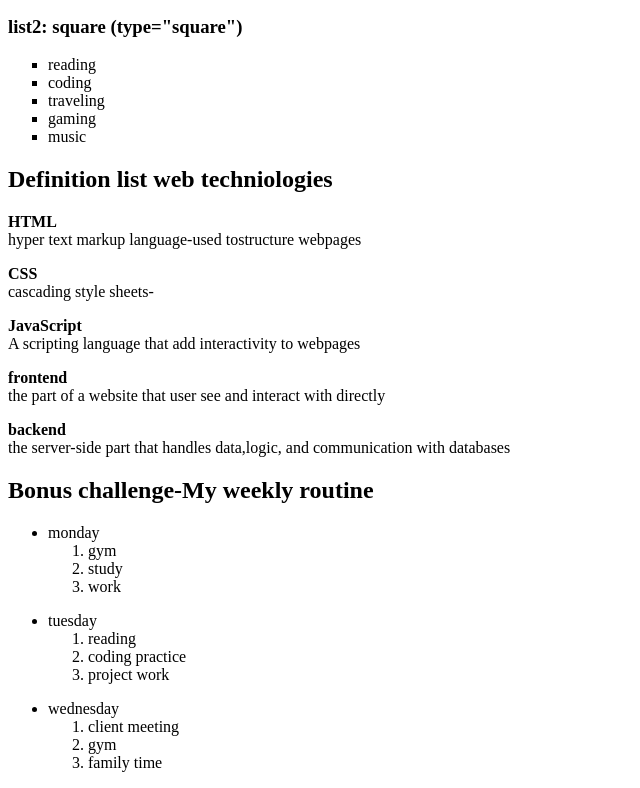
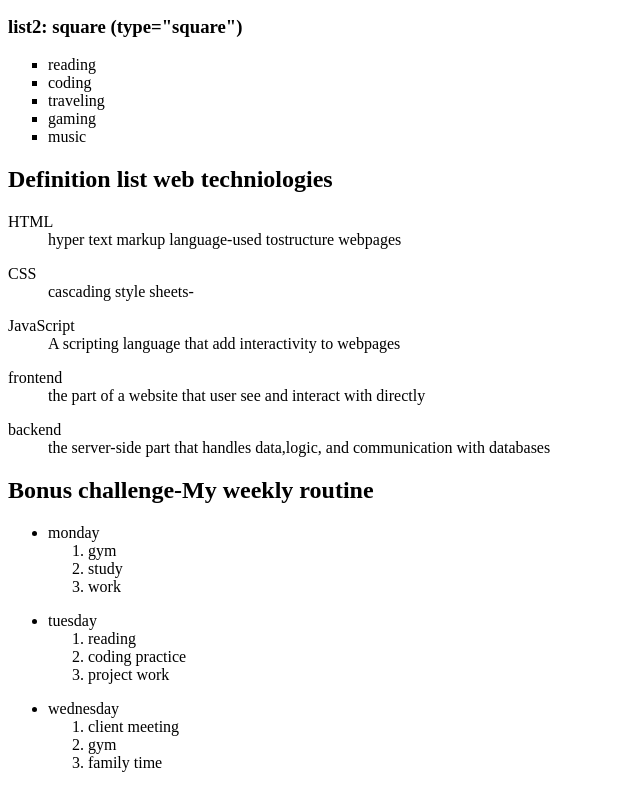
Before and after one commit to alihassanaltaf/assignment2, a plain HTML site: page index.html in a window 1280 px wide. Shown: the part 971-1759 px from the top of the page, without its empty margins (0-640 px from the left). Drawn offline with Linux system fonts and the light colour scheme.

Commit message:
Update index.html

```diff
--- a/index.html
+++ b/index.html
@@ -56,24 +56,24 @@
 		</ul>
 		<h2>Definition list web techniologies</h2>
 		<dl>
-			<b><dt>HTML</dt></b>
-			<dt>hyper text markup language-used tostructure webpages</dt>
+			<dt>HTML</dt>
+			<dd>hyper text markup language-used tostructure webpages</dd>
 		</dl>
 		<dl>
-			<b><dt>CSS</dt></b>
-			<dt>cascading style sheets-<used to style and formate webp content/dt>
+			<dt>CSS</dt>
+			<dd>cascading style sheets-<used to style and formate webp content/dd>
 		</dl>
 		<dl>
-			<b><dt>JavaScript</dt></b>
-			<dt>A  scripting language that add interactivity to webpages</dt>
+			<dt>JavaScript</dt>
+			<dd>A  scripting language that add interactivity to webpages</dd>
 		</dl>
 		<dl>
-			<b><dt>frontend</dt></b>
-			<dt>the part of a website that user see and interact with directly</dt>
+			<dt>frontend</dt>
+			<dd>the part of a website that user see and interact with directly</dd>
 		</dl>
 		<dl>
-			<b><dt>backend</dt></b>
-			<dt>the server-side part that handles data,logic, and communication with databases</dt>
+			<dt>backend</dt>
+			<dd>the server-side part that handles data,logic, and communication with databases</dd>
 		</dl>
 
 		<h2>Bonus challenge-My weekly routine</h2>
@@ -131,4 +131,5 @@
 
 
 	</body>
+
 </html>
```
